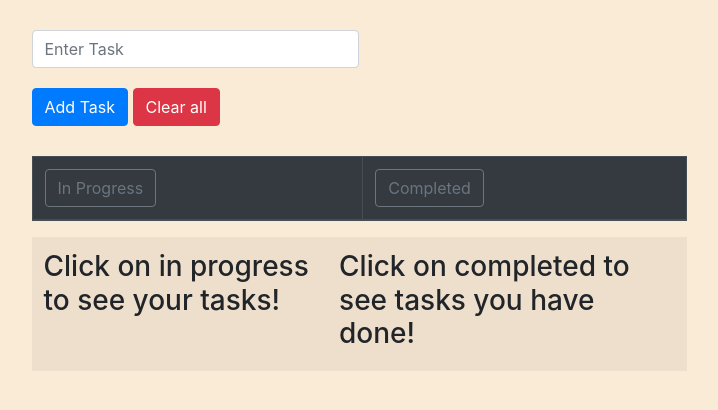
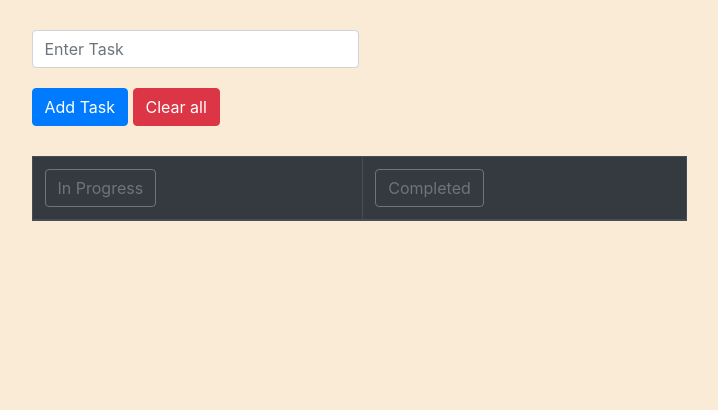
Before and after one commit to Uyiosa-Prince/ToDo-list, a PHP site: page / in a window 1280 px wide. Shown: the top 410 px of the page, without its empty margins (281-999 px from the left). Run offline with PHP 8.4, Linux system fonts and the light colour scheme; data comes from the database, SQL or seed files in the repository; lists and menus that the app fills with data are empty; some libraries are stand-ins or nearby versions.

Commit message:
commented no-task display

```diff
--- a/To Do List/images/style.css
+++ b/To Do List/images/style.css
@@ -31,7 +31,8 @@
 }
 
 #completed,
-#in-progress {
+#in-progress,
+#no-task {
     display: none;
 }
 
--- a/To Do List/index.php
+++ b/To Do List/index.php
@@ -21,7 +21,7 @@
     </div>
     <div class="row justify-content-center no-task" id="no-task">
         <!-- show link to in_progress and completed files-->
-        <table class="table table-striped table-hover ">
+        <!-- <table class="table table-striped table-hover ">
             <tbody class="table">
                 <tr>
                     <td>
@@ -32,7 +32,7 @@
                     </td>
                 </tr>
             </tbody>
-        </table>
+        </table> -->
     </div>
 
     <div id="in-progress">
```
